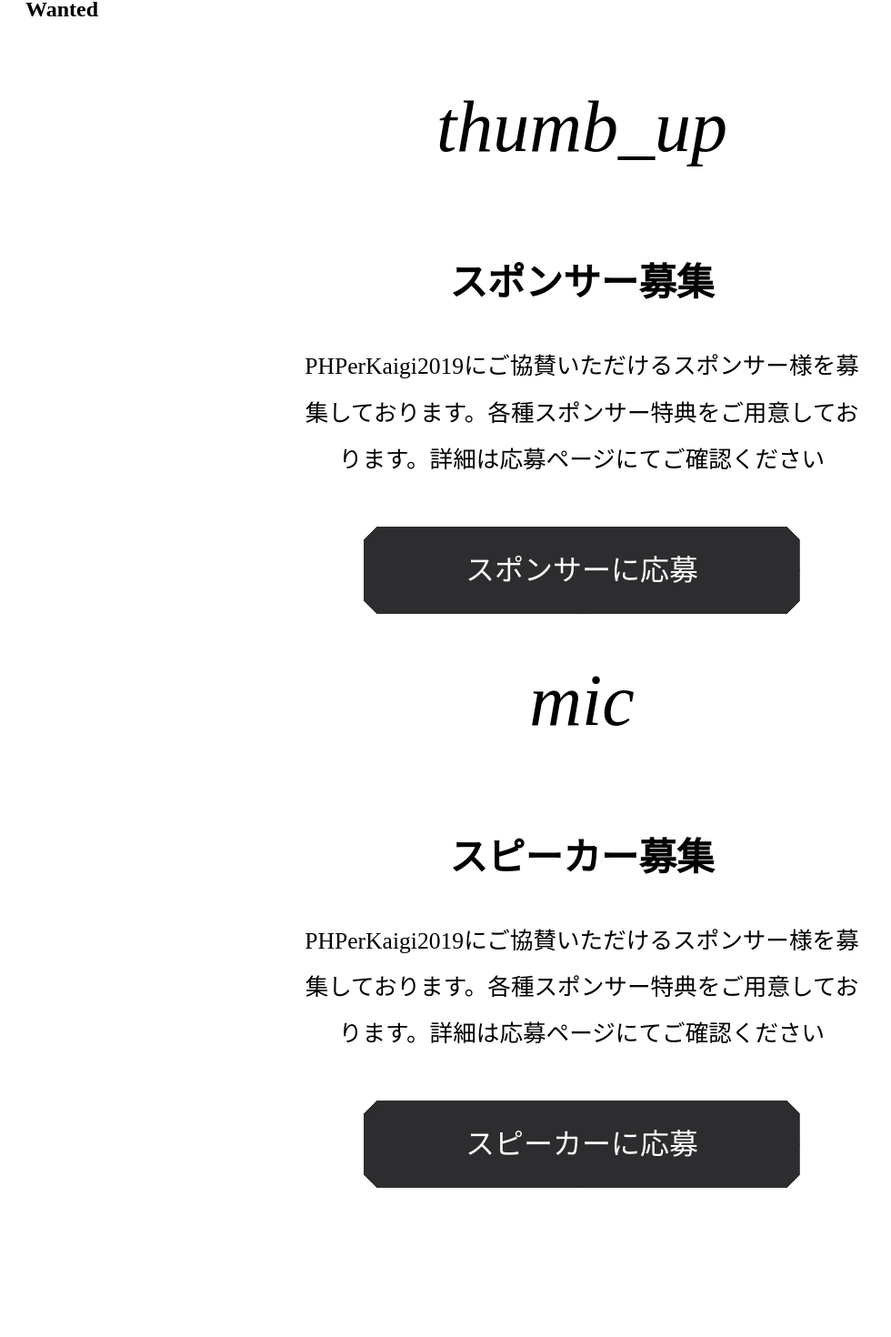
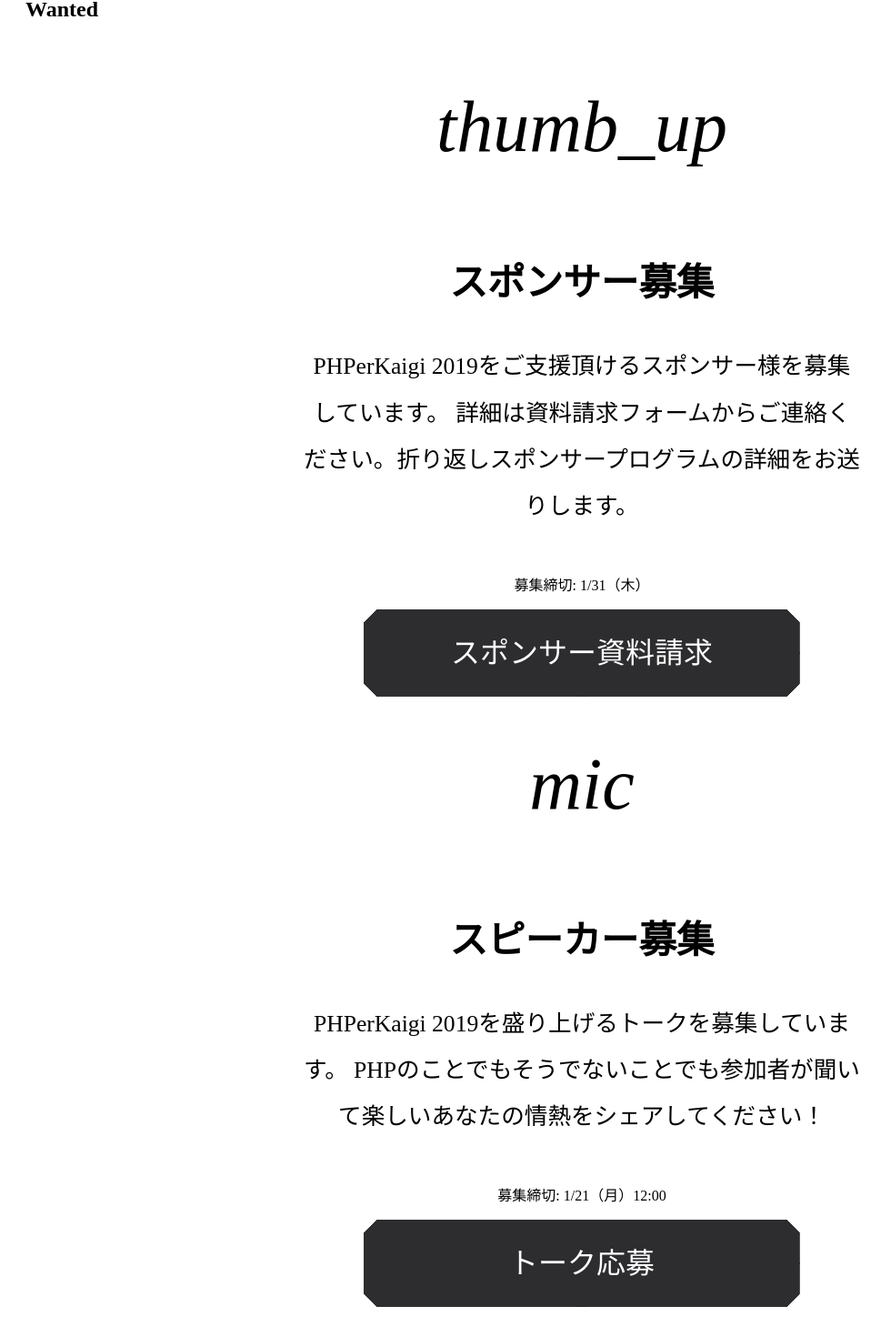
Before and after one commit to yasui05821/kaigi, a Nuxt app: page /-Wanted in a window 1280 px wide. Shown: the part 63-1533 px from the top of the page at 91% size, without its empty margins (0-980 px from the left). Before the commit the page ends 1499 px from the top, so only its background shows below. Built offline with nearby package versions, Linux system fonts and the light colour scheme.

Commit message:
行動規範以外のURL設定、ライティングの差し込み

```diff
--- a/components/Footer.vue
+++ b/components/Footer.vue
@@ -15,17 +15,17 @@
                 過去の開催
               </span>
               <span class="p-footerLogo-baloon">
-                <a href="">2018</a>
+                <a href="https://phperkaigi.jp/2018/" target="_blank">2018</a>
               </span>
             </div>
           </div>
           <div class="p-footerLinks">
             <ul class="p-footerLinks-links">
               <li class="p-footerLinks-link">
-                <a href="">お問い合わせ（twitter）</a>
+                <a href="https://twitter.com/phperkaigi" target="_blank">お問い合わせ（twitter）</a>
               </li>
               <li class="p-footerLinks-link">
-                <a href="">行動規範</a>
+                <a href="" target="_blank">行動規範</a>
               </li>
             </ul>
           </div>
--- a/pages/-Hero.vue
+++ b/pages/-Hero.vue
@@ -9,11 +9,11 @@
         <div class="p-hero-snsGroup">
           <div class="p-hero-hash">
             <span>Hashtag！</span>
-            <a href="">#phperKaigi</a>
+            <a href="https://twitter.com/hashtag/phperkaigi?src=hash" target="_blank">#phperKaigi</a>
           </div>
           <div class="p-hero-follow">
             <span>Follow me！</span>
-            <a href="">@phperkaigi</a>
+            <a href="https://twitter.com/phperkaigi" target="_blank">@phperkaigi</a>
           </div>
         </div>
       </div>
--- a/pages/-Wanted.vue
+++ b/pages/-Wanted.vue
@@ -7,9 +7,13 @@
           <i class="material-icons">thumb_up</i>
         </div>
         <h3 class="p-wantedItem-title">スポンサー募集</h3>
-        <p class="p-wantedItem-message">PHPerKaigi2019にご協賛いただけるスポンサー様を募集しております。各種スポンサー特典をご用意しております。詳細は応募ページにてご確認ください</p>
-        <a href="" class="p-wantedItem-btn">
-          スポンサーに応募
+        <p class="p-wantedItem-message">
+          PHPerKaigi 2019をご支援頂けるスポンサー様を募集しています。
+          詳細は資料請求フォームからご連絡ください。折り返しスポンサープログラムの詳細をお送りします。
+        </p>
+        <p>募集締切: 1/31（木）</p>
+        <a href="https://fortee.jp/phperkaigi-2019/sponsor/brochure-request" target="_blank" class="p-wantedItem-btn">
+          スポンサー資料請求
         </a>
       </section>
       <section class="p-wantedItem">
@@ -17,9 +21,13 @@
           <i class="material-icons">mic</i>
         </div>
         <h3 class="p-wantedItem-title">スピーカー募集</h3>
-        <p class="p-wantedItem-message">PHPerKaigi2019にご協賛いただけるスポンサー様を募集しております。各種スポンサー特典をご用意しております。詳細は応募ページにてご確認ください</p>
-        <a href="" class="p-wantedItem-btn">
-          スピーカーに応募
+        <p class="p-wantedItem-message">
+          PHPerKaigi 2019を盛り上げるトークを募集しています。
+          PHPのことでもそうでないことでも参加者が聞いて楽しいあなたの情熱をシェアしてください！
+        </p>
+        <p>募集締切: 1/21（月）12:00</p>
+        <a href="https://fortee.jp/phperkaigi-2019/speaker/proposal/cfp" target="_blank" class="p-wantedItem-btn">
+          トーク応募
         </a>
       </section>
     </div>
```
